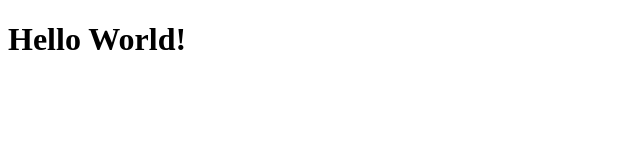
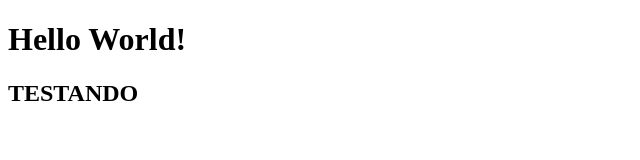
Before and after one commit to KRAMULAK/RPG, a plain HTML site: page index.html in a window 1280 px wide. Shown: the whole page, without its empty margins (0-640 px from the left). Drawn offline with Linux system fonts and the light colour scheme.

Commit message:
Update index.html

```diff
--- a/index.html
+++ b/index.html
@@ -5,5 +5,8 @@
   </head>
   <body>
     <h1>Hello World!</h1>
+    <h2>
+      TESTANDO
+    </h2>
   </body>
 </html>
```
